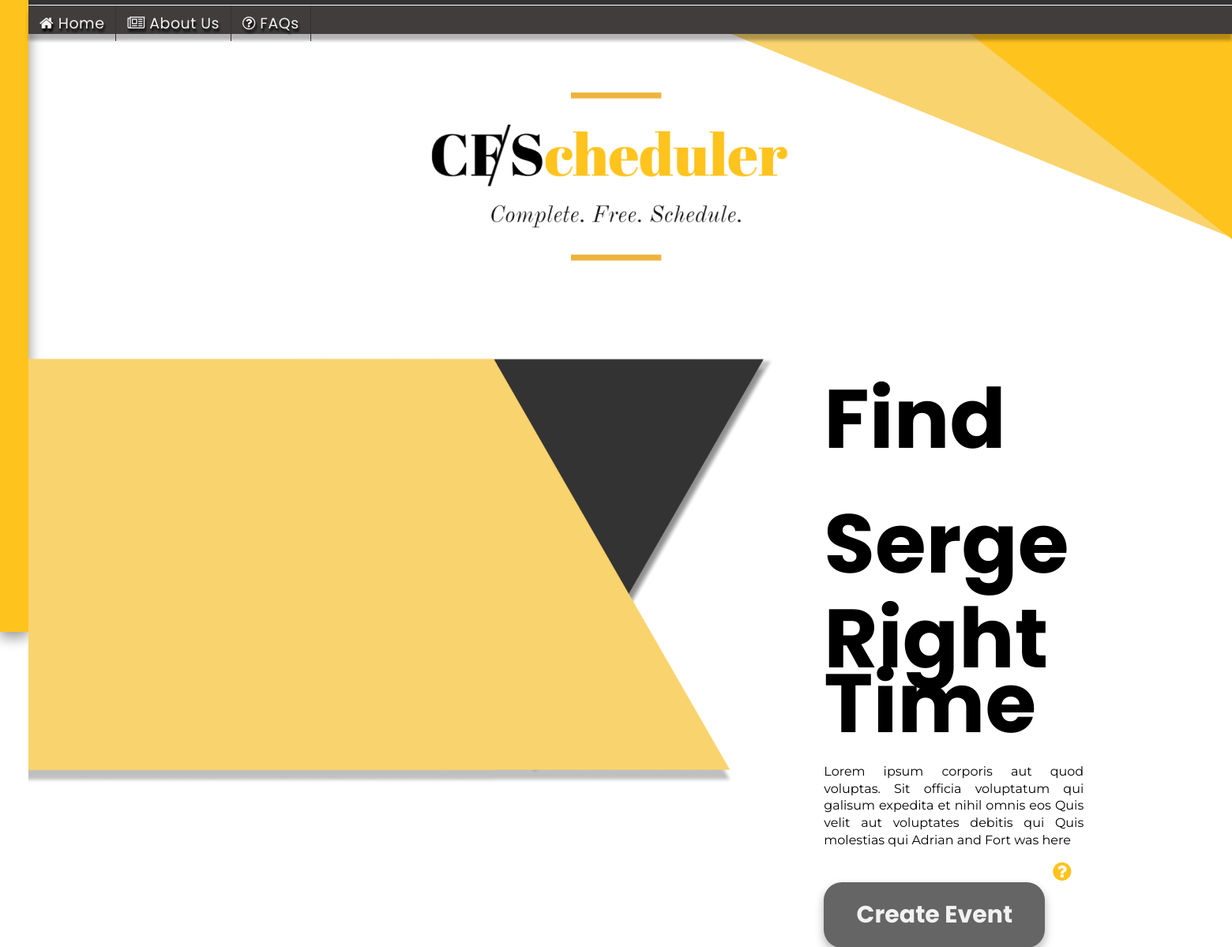
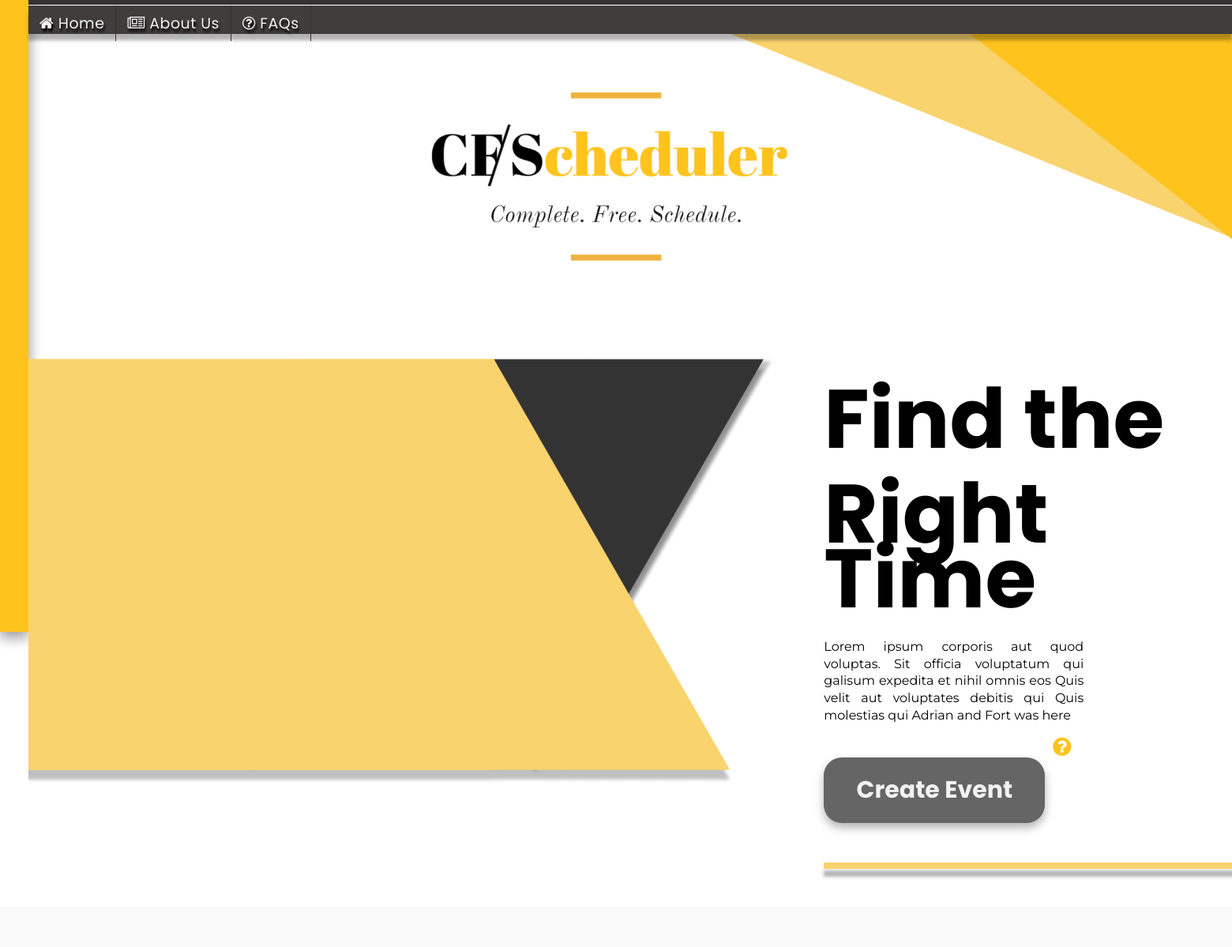
Before and after one commit to Egrez/deployed-cfscheduler, a Django app: page / in a window 1560 px wide; the page is wider, and only the part inside the window is pictured. Shown: the top 1199 px of that part at 79% size. After the commit the page ends 1112 px from the top of that part, so only its background shows below. Run offline with Django 3.2, Linux system fonts and the light colour scheme.

Commit message:
reverted test

```diff
--- a/templates/HomePage.html
+++ b/templates/HomePage.html
@@ -7,7 +7,7 @@
     <div><img style = "left: 2.3%; position: absolute;" src = "{% static 'bookmark-horizontal.png' %}"width = "945.35px" height = "695.35px"></div>
     <div style = "margin-left: 1035.35px;">
         <div>
-            <p style = "margin: 0%; padding: 0%;  font-family: Poppins_bold; font-size: 105px; font-weight: 100;">Find Serge</p>
+            <p style = "margin: 0%; padding: 0%;  font-family: Poppins_bold; font-size: 105px; font-weight: 100;">Find the</p>
             <p style = "margin: 0%; padding: 0%; line-height: 78.35%; font-family: Poppins_bold; font-size: 105px; font-weight: 100;">Right Time</p>
             <br>
             <p style = "margin-right: 35.35%; text-align: justify; line-height: 135%; font-family: Montserrat;">Lorem ipsum corporis aut quod voluptas. Sit officia voluptatum qui galisum expedita et nihil omnis eos Quis velit aut voluptates debitis qui Quis molestias qui Adrian and Fort was here </p>
```
